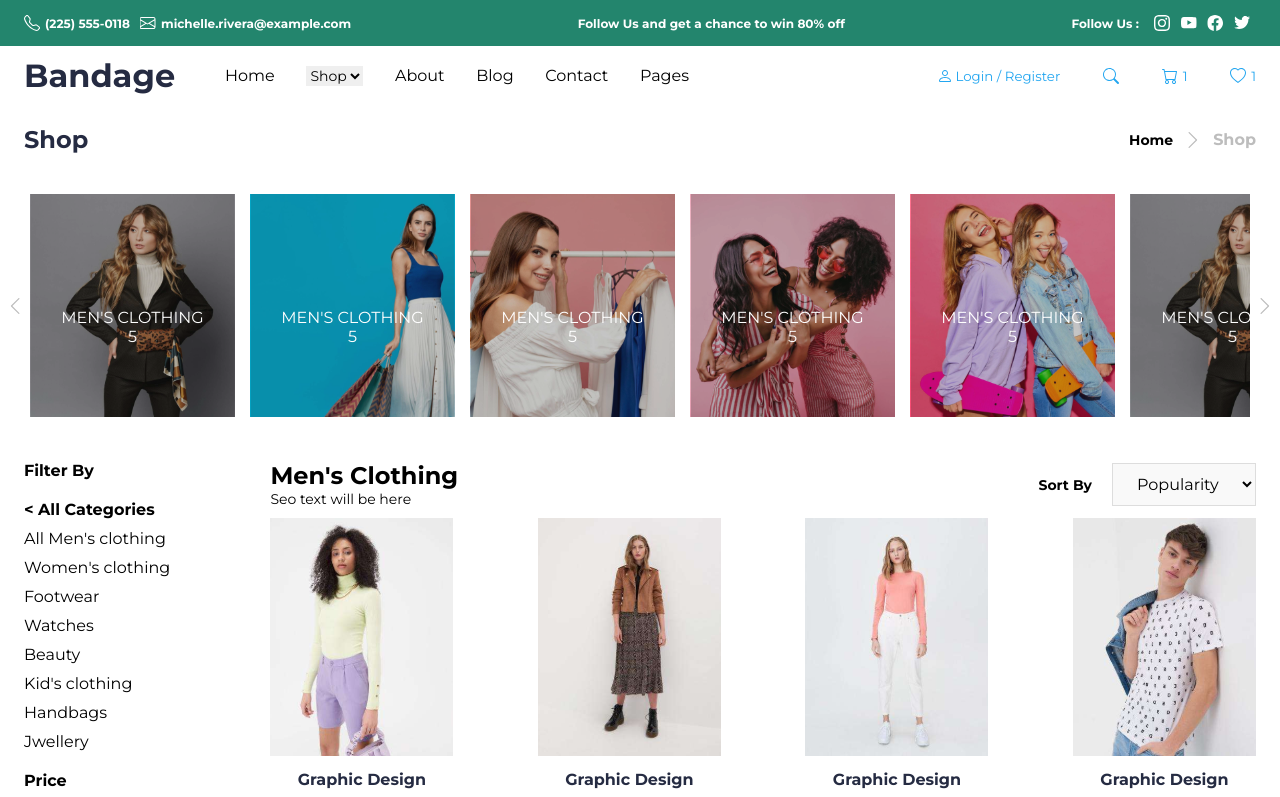
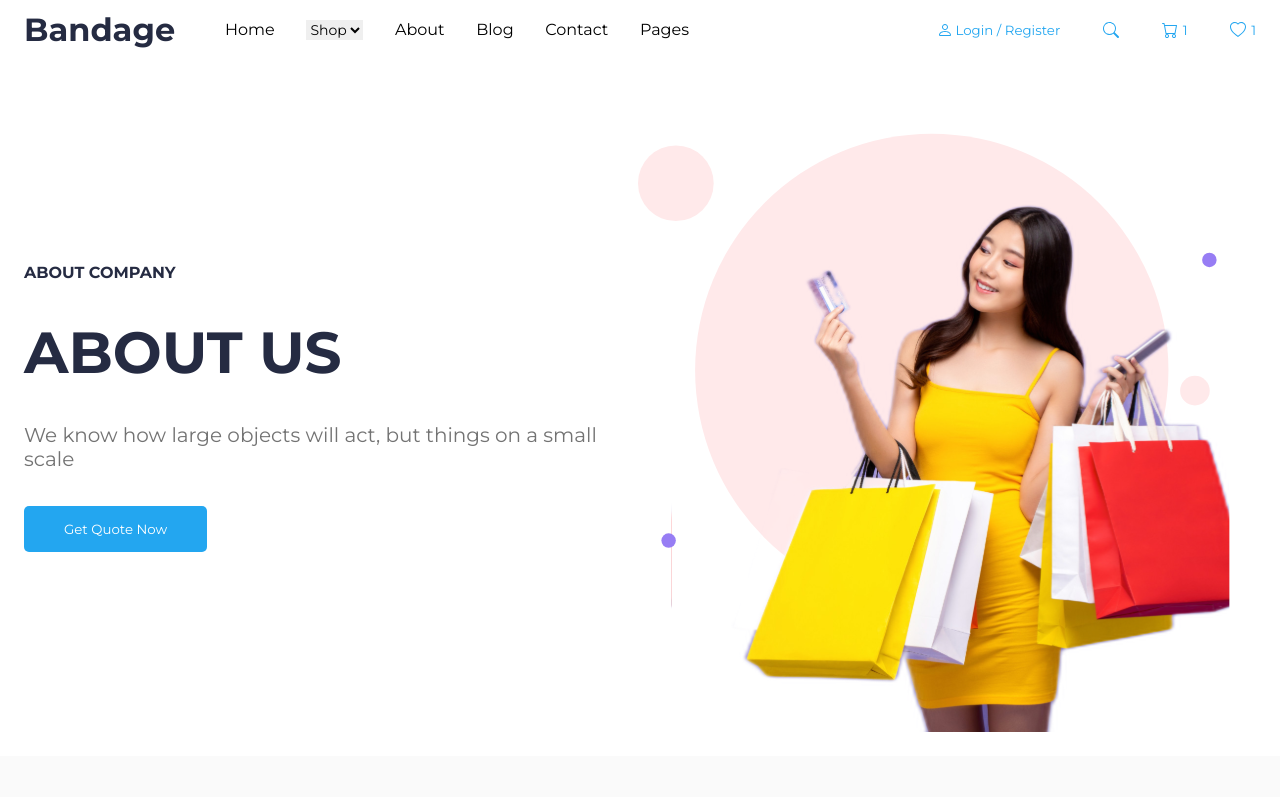
Before and after one commit to Salmanshk180/ecommerce-website, a React (Create React App) app: page /about-us in a window 1280 px wide. Shown: the top 797 px of the page. Built offline with nearby package versions, Linux system fonts and the light colour scheme.

Commit message:
Add About Header

```diff
--- a/package.json
+++ b/package.json
@@ -13,6 +13,7 @@
     "react": "^18.2.0",
     "react-dom": "^18.2.0",
     "react-range-slider-input": "^3.0.7",
+    "react-router-dom": "^6.22.2",
     "react-scripts": "5.0.1",
     "typescript": "^4.9.5",
     "web-vitals": "^2.1.4"
--- a/src/App.tsx
+++ b/src/App.tsx
@@ -2,14 +2,28 @@
 import "./App.css";
 import Home from "./pages/Home/Home";
 import ProductListing from "./pages/ProductListing/ProductListing";
-
+import {createBrowserRouter,RouterProvider} from "react-router-dom"
+import AboutUs from "./pages/AboutUs/AboutUs";
 
 function App() {
+  const router = createBrowserRouter([
+    {
+      path:"/",
+      element:<Home/>
+    },
+    {
+      path:"/products",
+      element:<ProductListing/>
+    },
+    {
+      path:"/about-us",
+      element:<AboutUs/>
+    }
+  ])
   return (
     <Fragment>
       <div className="App">
-        {/* <Home/> */}
-        <ProductListing />
+      <RouterProvider router={router}/>
       </div>
     </Fragment>
   );
--- /dev/null
+++ b/src/components/AboutUsComponents/AboutHeader/AboutHeader.module.css
@@ -0,0 +1,58 @@
+.about-header {
+    padding: 20px 24px;
+    max-width: 1440px;
+    margin: auto;
+}
+
+.container {
+  display: flex;
+  align-items: center;
+  justify-content: space-around;
+  text-align: left;
+}
+.header_img {
+    width: 100%;
+}
+
+.text-container{
+    display: flex;
+    flex-direction: column;
+    align-items: flex-start;
+    justify-content: center;
+    gap: 35px;
+    flex-wrap: wrap;
+}
+.text-container h5,h1{
+    color: #252B42;
+    font-weight: 700;
+}
+
+.text-container h1{
+    font-size: 58px;
+}
+.text-container h5{
+    font-size: 16px;
+}
+.text-container h4{
+    color: #737373;
+    font-weight: 400;
+    font-size: 20px;
+}
+
+.quote-btn{
+    padding: 15px 40px;
+    background-color: #23A6F0;
+    color: #FFF;
+    border: none;
+    border-radius: 5px;
+}
+
+@media screen and (max-width: 700px) {
+  .container {
+    flex-wrap: wrap;
+  }
+  .text-container{
+    align-items: center;
+    text-align: center;
+  }
+}
--- /dev/null
+++ b/src/components/AboutUsComponents/AboutHeader/AboutHeader.tsx
@@ -0,0 +1,26 @@
+import React from "react";
+import styles from "./AboutHeader.module.css";
+import header_img from "../../../assets/none (1).svg";
+const AboutHeader = () => {
+  return (
+    <React.Fragment>
+      <div className={styles["about-header"]}>
+        <div className={styles["container"]}>
+          <div className={styles["text-container"]}>
+            <h5>ABOUT COMPANY</h5>
+            <h1>ABOUT US</h1>
+            <h4>
+              We know how large objects will act, but things on a small scale
+            </h4>
+            <button className={styles["quote-btn"]}>Get Quote Now</button>
+          </div>
+          <div className={styles["img-container"]}>
+            <img src={header_img} className={styles['header_img']} alt="" />
+          </div>
+        </div>
+      </div>
+    </React.Fragment>
+  );
+};
+
+export default AboutHeader;
--- /dev/null
+++ b/src/pages/AboutUs/AboutUs.tsx
@@ -0,0 +1,20 @@
+import React from 'react'
+import styles from "./AboutUs.module.css"
+import LightNavbar from '../../components/HomeComponents/Navbars/LightNavbar'
+import AboutHeader from '../../components/AboutUsComponents/AboutHeader/AboutHeader'
+import Footer from '../../components/HomeComponents/Footer/Footer'
+const AboutUs = () => {
+  return (
+    <React.Fragment>
+        <div className={styles['about-us']}>
+        <div className={styles['container']}>
+            <LightNavbar/>
+            <AboutHeader/>
+            <Footer/>
+        </div>
+        </div>
+    </React.Fragment>
+  )
+}
+
+export default AboutUs
```
Also changed, not shown: src/assets/none (1).svg (added), src/components/HomeComponents/Navbars/DarkNavbar.tsx (indentation only), src/pages/AboutUs/AboutUs.module.css (added), 1 other file (tests, documents, lock files or other folders).
